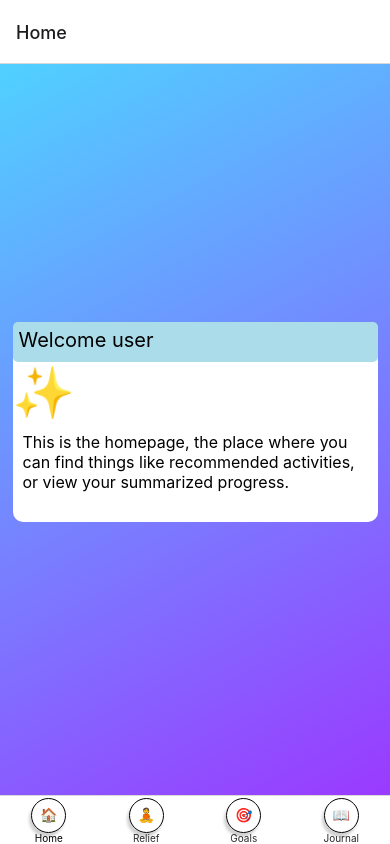
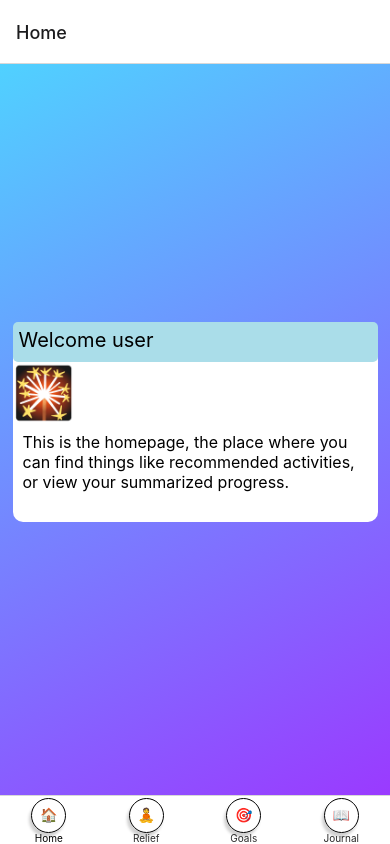
Before and after one commit to Relievely/frontend, a React Native app: screen /Home in a window 390 px wide. Built offline with nearby package versions, Linux system fonts and the light colour scheme; no server answers; a web font is replaced by a local one; what expo-linking would draw is missing.

Commit message:
changed sparkle emoji

```diff
--- a/screens/HomeScreen.tsx
+++ b/screens/HomeScreen.tsx
@@ -39,7 +39,7 @@ export default function HomeScreen({navigation}: RootTabScreenProps<"Home">) {
                 <ScrollView>
                     <View style={styles.cardContainer}>
                         <Text style={styles.title1}>Welcome user</Text>
-                        <Text style={styles.emoji}>✨</Text>
+                        <Text style={styles.emoji}>🎇</Text>
                         <Text style={styles.text}>This is the homepage, the place where you can find things like recommended activities, or view your summarized progress.</Text>
                     </View>
                 </ScrollView>
```
